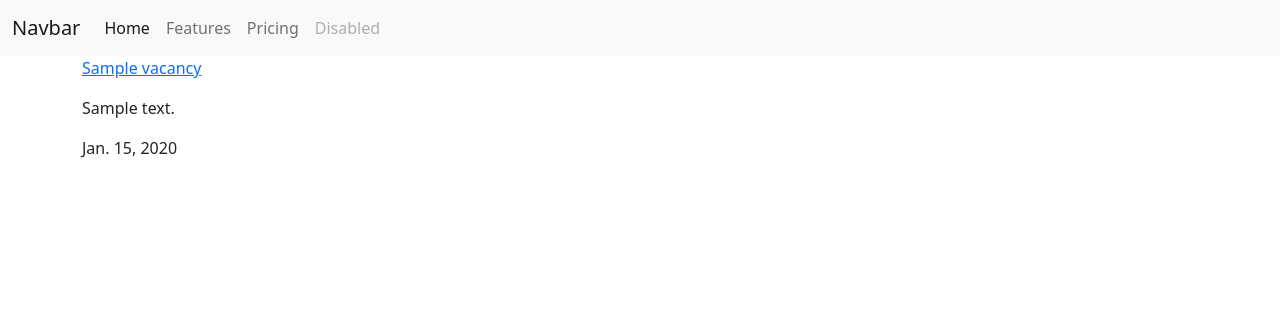
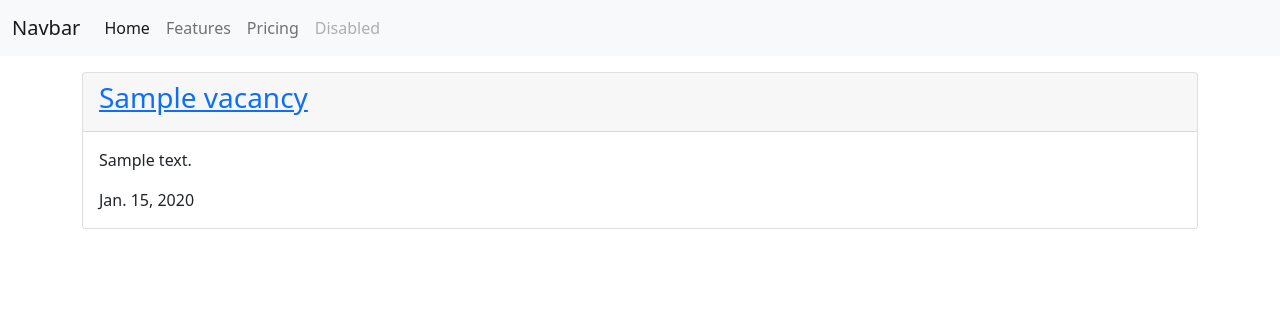
Before and after one commit to KantorSerhiy/JobFinder_service, a Django app: page /home/ in a window 1280 px wide. Shown: the top 316 px of the page. Run offline with Django 4.2, Linux system fonts and the light colour scheme; tables that the repository leaves empty hold one stand-in row (values such as "Sample post").

Commit message:
modify home.html v1.1

```diff
--- a/src/scraping/templates/scraping/home.html
+++ b/src/scraping/templates/scraping/home.html
@@ -1,8 +1,15 @@
 {% extends "base.html" %}
   {% block content %}
   {% for obj in obj_list %}
-      <p><a href="{{ obj.url }}">{{ obj.title }}</a></p>
-      <p>{{ obj.description }}</p>
-      <p>{{ obj.timestamp }}</p>
+    <div class="card my-3">
+      <div class="card-header">
+        <h3><a href="{{ obj.url }}">{{ obj.title }}</a></h3>
+      </div>
+      <div class="card-body">
+        <p class="card-text">{{ obj.description }}</p>
+        <p class="card-text">{{ obj.timestamp }}</p>
+      </div>
+    </div>
+
    {% endfor %}
   {% endblock %}
```
